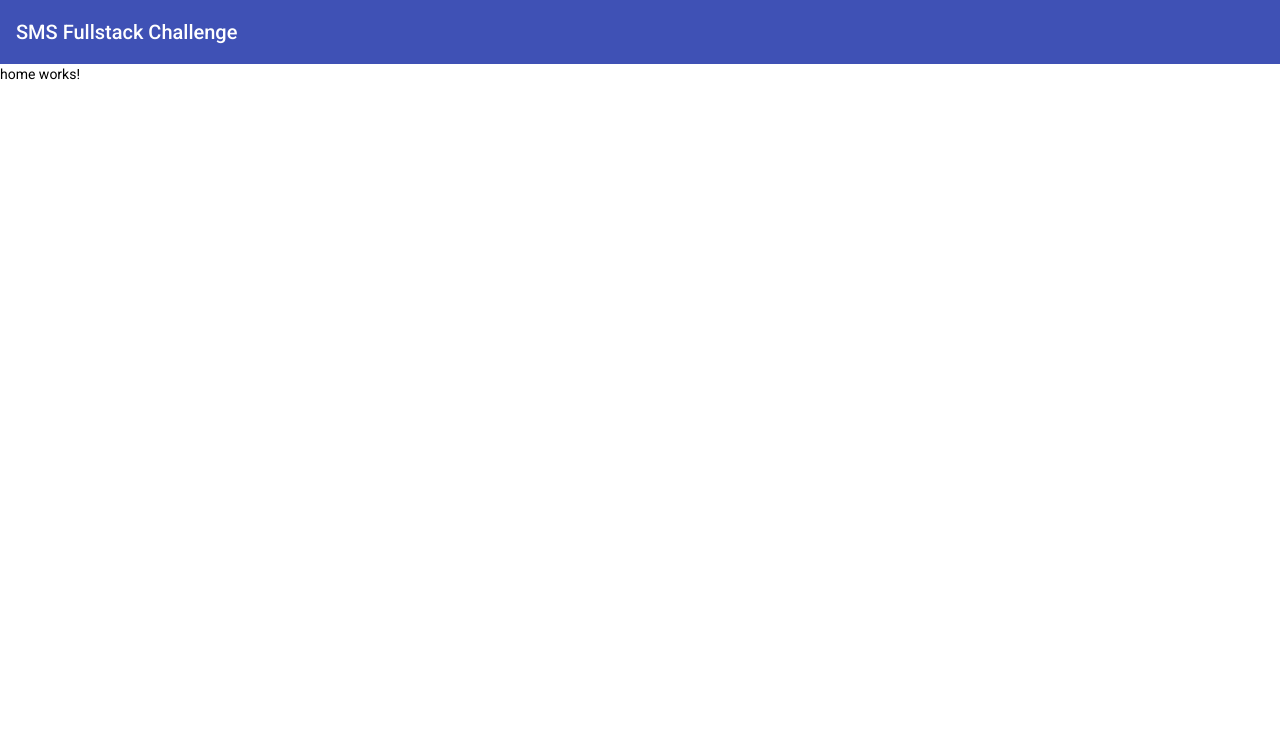
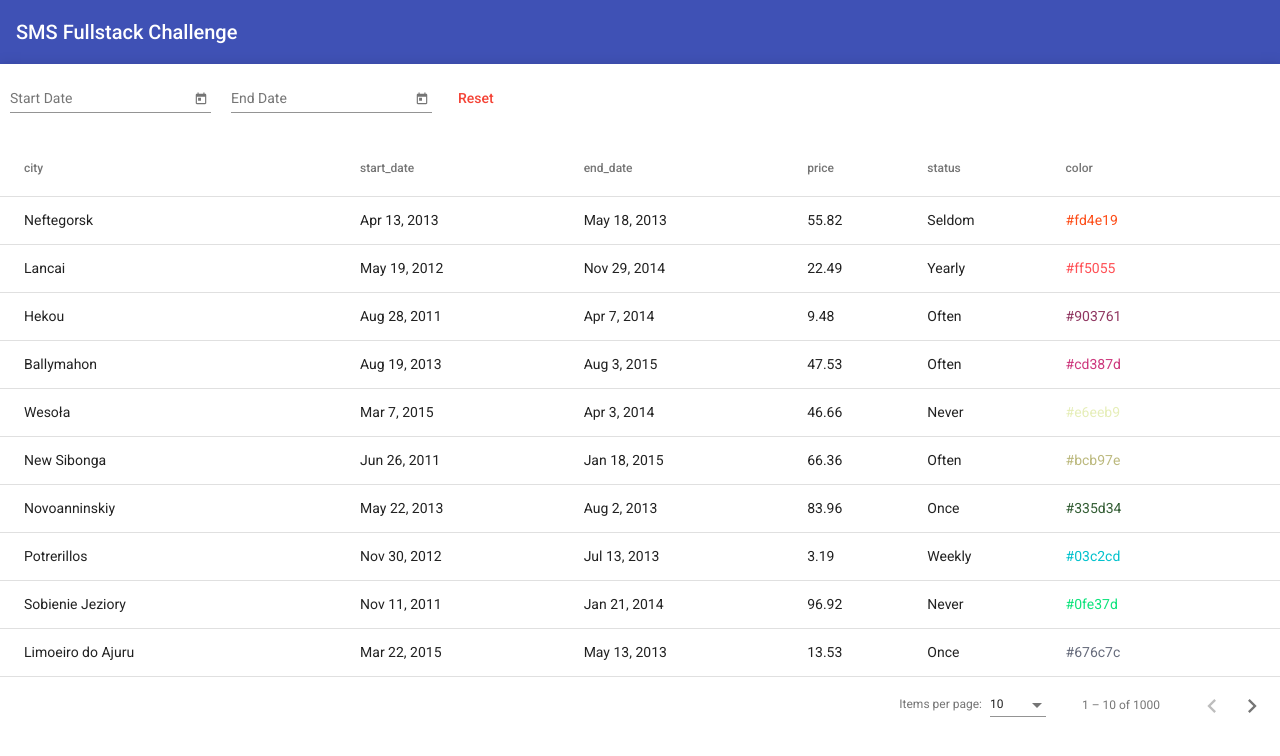
Before and after one commit to Ajinkya-Dhote/sms-fs, an Angular app in the folder frontend/: page / in a window 1280 px wide. Shown: the top 756 px of the page. Built offline with nearby package versions, Linux system fonts and the light colour scheme.

Commit message:
added table, dummy data, sorting, pagination

```diff
--- a/frontend/src/app/components/home/home.component.css
+++ b/frontend/src/app/components/home/home.component.css
@@ -0,0 +1,28 @@
+/* Structure */
+.container {
+  position: relative;
+  min-height: 200px;
+  overflow: auto;
+}
+
+.table-container {
+  position: relative;
+    height: 90vh;
+  overflow: auto;
+}
+
+table {
+  width: 100%;
+}
+
+
+
+/* Column Widths */
+.mat-column-number,
+.mat-column-state {
+  max-width: 64px;
+}
+
+.mat-column-created {
+  max-width: 124px;
+}
--- a/frontend/src/app/components/home/home.component.html
+++ b/frontend/src/app/components/home/home.component.html
@@ -1 +1,61 @@
-<p>home works!</p>
+<div class="container mat-elevation-z8">
+
+    <mat-form-field style="margin: 10px">
+      <mat-label>Start Date</mat-label>
+      <input matInput #startDate [matDatepicker]="startDatePicker" (dateChange)="addEvent('start', $event)">
+      <mat-datepicker-toggle matSuffix [for]="startDatePicker"></mat-datepicker-toggle>
+      <mat-datepicker #startDatePicker></mat-datepicker>
+    </mat-form-field>
+
+    <mat-form-field style="margin: 10px">
+      <mat-label>End Date</mat-label>
+      <input matInput #endDate [matDatepicker]="endDatePicker" (dateChange)="addEvent('end', $event)">
+      <mat-datepicker-toggle matSuffix [for]="endDatePicker"></mat-datepicker-toggle>
+      <mat-datepicker #endDatePicker></mat-datepicker>
+    </mat-form-field>
+    <button mat-button color="warn" (click)="reset()">Reset</button>
+
+    <div class="table-container">
+
+        <table mat-table [dataSource]="dataSource" matSort>
+            <ng-container matColumnDef="city">
+            <th mat-header-cell *matHeaderCellDef mat-sort-header>city</th>
+            <td mat-cell *matCellDef="let row">{{row.city}}</td>
+            </ng-container>
+
+            <ng-container matColumnDef="start_date">
+            <th mat-header-cell *matHeaderCellDef mat-sort-header>start_date</th>
+            <td mat-cell *matCellDef="let row">{{row.start_date | date}}</td>
+            </ng-container>
+
+            <ng-container matColumnDef="end_date">
+            <th mat-header-cell *matHeaderCellDef mat-sort-header>end_date</th>
+            <td mat-cell *matCellDef="let row">{{row.end_date | date}}</td>
+            </ng-container>
+
+            <ng-container matColumnDef="price">
+            <th mat-header-cell *matHeaderCellDef mat-sort-header>
+            price
+            </th>
+            <td mat-cell *matCellDef="let row">{{row.price}}</td>
+            </ng-container>
+
+            <ng-container matColumnDef="status">
+            <th mat-header-cell *matHeaderCellDef mat-sort-header>status</th>
+            <td mat-cell *matCellDef="let row">{{row.status}}</td>
+            </ng-container>
+
+            <ng-container matColumnDef="color">
+            <th mat-header-cell *matHeaderCellDef mat-sort-header>color</th>
+            <td mat-cell *matCellDef="let row" [style.color]="row.color">{{row.color}}</td>
+            </ng-container>
+
+            <tr mat-header-row *matHeaderRowDef="displayedColumns; sticky: true"></tr>
+            <tr mat-row *matRowDef="let row; columns: displayedColumns;"></tr>
+        </table>
+
+            <mat-paginator [length]="resultsLength"[pageSizeOptions]="[10, 50, 100]"  [pageSize]="10"></mat-paginator>
+    </div>
+
+
+</div>
--- a/frontend/src/app/components/home/home.component.ts
+++ b/frontend/src/app/components/home/home.component.ts
@@ -1,5 +1,12 @@
-import { Component, OnInit } from '@angular/core';
+import { Component, OnInit, ViewChild, AfterViewInit, ElementRef } from '@angular/core';
 import { DataProviderService } from '@services/data-provider.service';
+import { MatPaginator } from '@angular/material/paginator';
+import { MatSort } from '@angular/material/sort'
+import { MatTableDataSource } from '@angular/material/table';
+import { merge, Observable, of as observableOf } from 'rxjs';
+import { catchError, map, startWith, switchMap } from 'rxjs/operators';
+import { SmsData } from '@models/SmsData';
+import {MatDatepickerInputEvent} from '@angular/material/datepicker';
 
 @Component({
   selector: 'app-home',
@@ -7,14 +14,59 @@ import { DataProviderService } from '@services/data-provider.service';
   styleUrls: ['./home.component.css']
 })
 export class HomeComponent implements OnInit {
+    displayedColumns: string[] = ['city', 'start_date', 'end_date', 'price', 'status', 'color'];
+    dataSource = new MatTableDataSource<any>();
 
-  constructor(private dataService: DataProviderService) { }
+    resultsLength = 0;
 
-  ngOnInit(): void {
-      this.dataService.fetch()
-          .subscribe(data => {
-              console.log(data);
-          })
-  }
+    rawData: any;
 
+
+    @ViewChild(MatPaginator, {static: true}) paginator: MatPaginator;
+    @ViewChild(MatSort, {static: true}) sort: MatSort;
+    @ViewChild('startDate') startDate: ElementRef;
+    @ViewChild('endDate') endDate: ElementRef;
+
+
+    constructor(private dataService: DataProviderService) { }
+
+    ngOnInit() {
+        this.dataSource.paginator = this.paginator;
+        this.dataSource.sort = this.sort
+
+        this.dataSource.sortingDataAccessor = (item, property) => {
+            switch (property) {
+                case 'start_date':
+                case 'end_date': return new Date(item[property]);
+                default: return item[property];
+            }
+        };
+    }
+
+    ngAfterViewInit() {
+
+        this.dataService.fetch()
+            .subscribe(data => {
+                this.dataSource.data = data;
+                this.rawData = data;
+            });
+    }
+
+    addEvent(type: string, event: MatDatepickerInputEvent<Date>) {
+        if (this.startDate.nativeElement.value && this.endDate.nativeElement.value) {
+            this.dataSource.data = this.rawData.filter((data) => {
+                let startTime = new Date(data.start_date);
+                let endTime = new Date(data.end_date);
+
+                return startTime >= new Date(this.startDate.nativeElement.value) && endTime <= new Date(this.endDate.nativeElement.value);
+            })
+        }
+    }
+
+    reset() {
+        this.startDate.nativeElement.value = null;
+        this.endDate.nativeElement.value = null;
+        this.endDate = null;
+        this.dataSource.data  = this.rawData;
+    }
 }
--- /dev/null
+++ b/frontend/src/app/models/SmsData.ts
@@ -0,0 +1,8 @@
+export interface SmsData {
+    city: string,
+    start_date: Date,
+    end_date: Date,
+    price: number,
+    status: string,
+    color: string
+}
--- a/frontend/src/app/services/data-provider.service.ts
+++ b/frontend/src/app/services/data-provider.service.ts
@@ -1,6 +1,7 @@
 import { Injectable } from '@angular/core';
 import { HttpClient } from '@angular/common/http';
 
+import { SmsData } from '@models/SmsData';
 @Injectable({
   providedIn: 'root'
 })
@@ -9,6 +10,6 @@ export class DataProviderService {
     constructor(private http: HttpClient) { }
 
       fetch() {
-          return this.http.get('/assets/json/data.json');
+          return this.http.get<SmsData[]>('/assets/json/data.json');
       }
 }
--- a/frontend/tsconfig.json
+++ b/frontend/tsconfig.json
@@ -18,6 +18,7 @@
   "paths": {
     "@components/*": ["src/app/components/*"],
     "@services/*": ["src/app/services/*"],
+    "@models/*": ["src/app/models/*"],
     "@environments/*": ["src/environments/*"]
 }
   },
```
Also changed, not shown: frontend/src/app/material-module.ts (+18 -0 lines).
